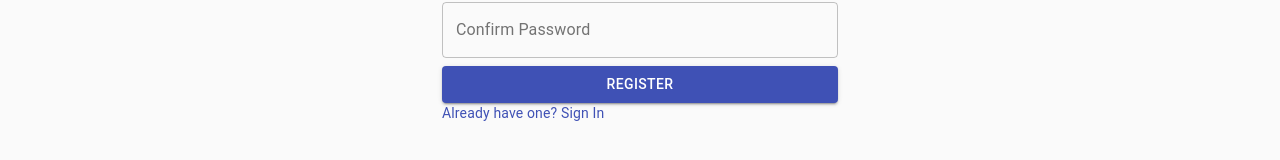
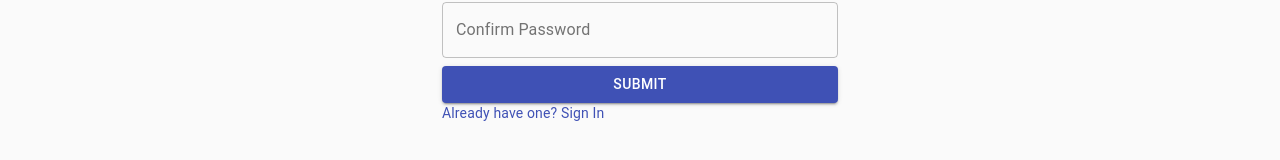
Before and after one commit to Allen-Chern/reactjs-demo, a React (Create React App) app: page /register in a window 1280 px wide. Shown: the part 390-550 px from the top of the page. Built offline with nearby package versions, Linux system fonts and the light colour scheme; no server answers.

Commit message:
feat: register page

```diff
--- a/src/pages/Register.tsx
+++ b/src/pages/Register.tsx
@@ -44,7 +44,7 @@ const Register = () => {
   const { enqueueSnackbar } = useSnackbar();
   const navigate = useNavigate();
 
-  const messageHandler = (response: AxiosResponse<any,any>) => {
+  const responseHandler = (response: AxiosResponse<any,any>) => {
     if(response.status === 400) {
       enqueueSnackbar(response.data.error, { variant: "error" });
     }
@@ -56,7 +56,7 @@ const Register = () => {
 
   const onSubmit = async (data: FormInputs) => {
     const response = await sendRegisterRequest(data);
-    messageHandler(response);
+    responseHandler(response);
   };
 
 
@@ -106,7 +106,7 @@ const Register = () => {
             helperText={errors.confirmPassword?.message}
           />
           <Button type="submit" variant="contained" color="primary" fullWidth>
-            Register
+            Submit
           </Button>
           <Grid container>
             <Grid item>
```
